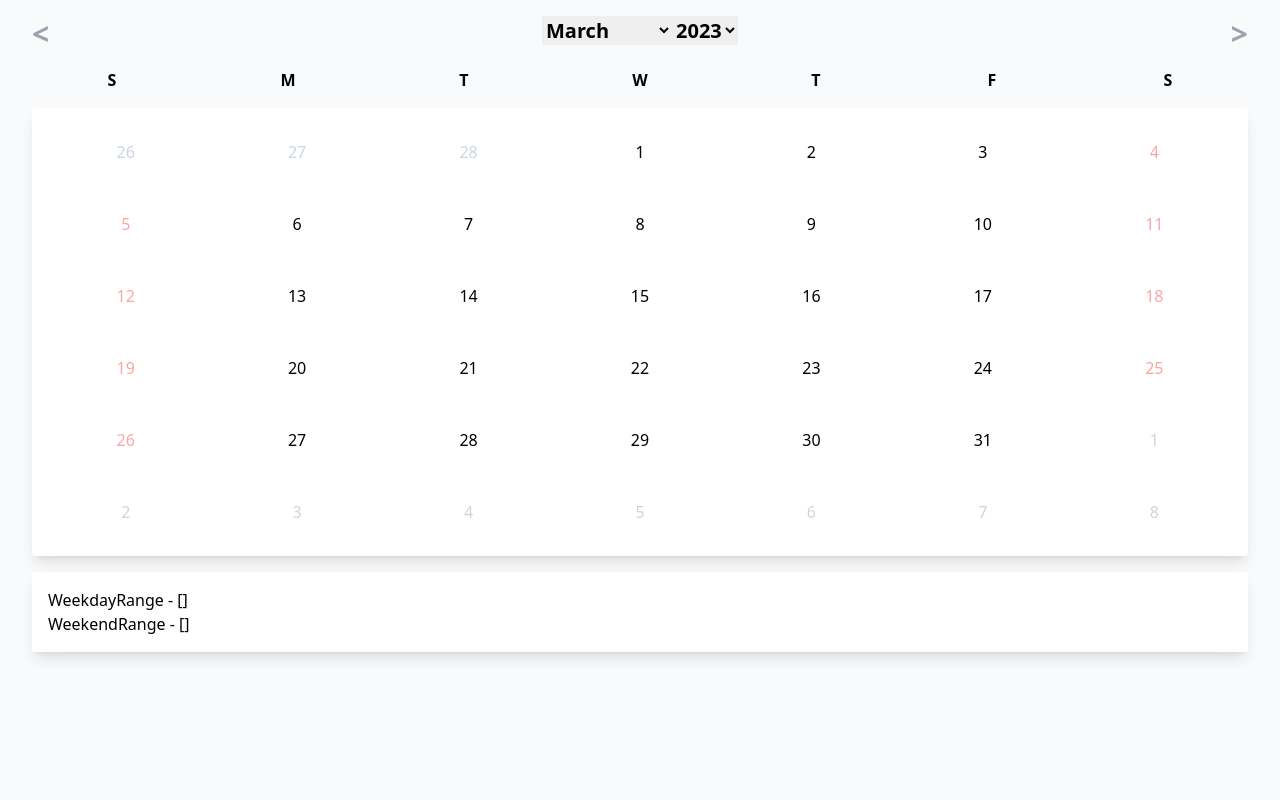
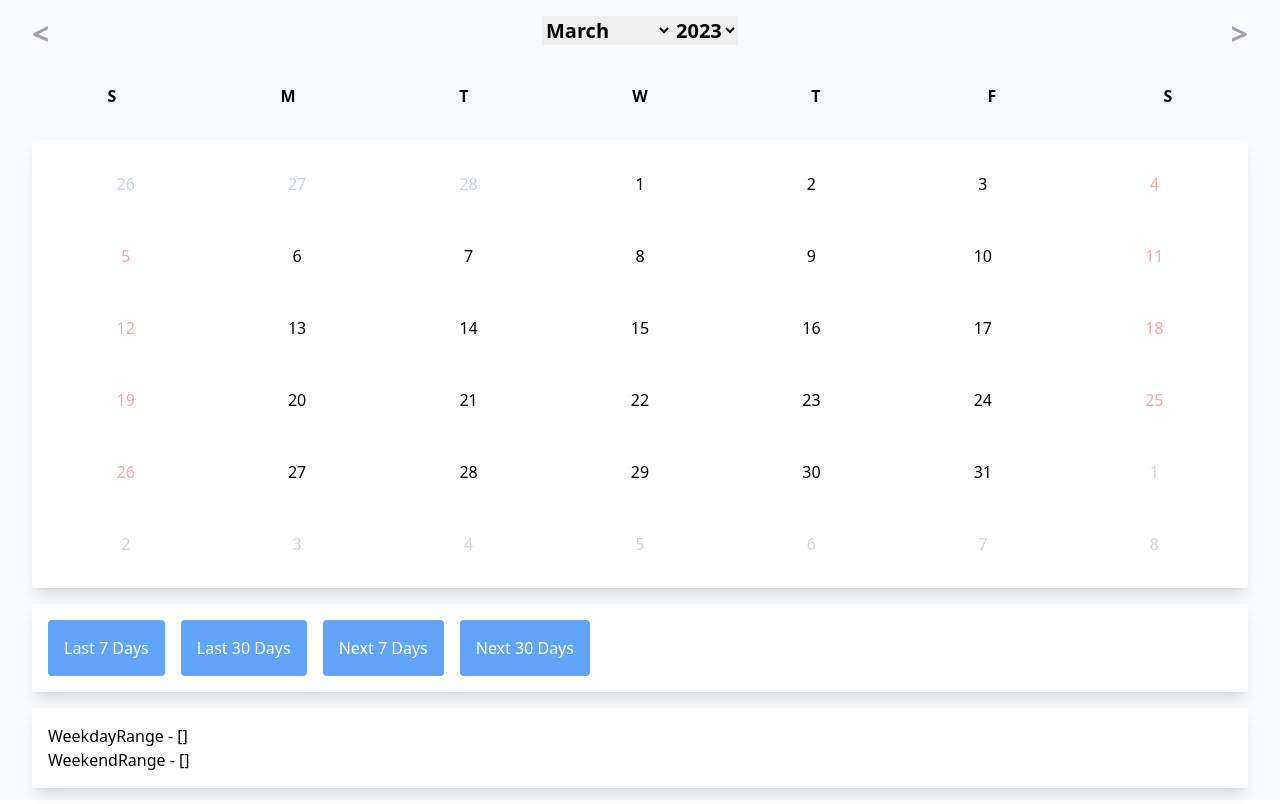
Before and after one commit to bkthigpen/business-day-datepicker-range, a React (Vite) app: page / in a window 1280 px wide. Built offline with nearby package versions, Linux system fonts and the light colour scheme.

Commit message:
Adds prop that allows users to define a set selectable range

```diff
--- a/src/App.tsx
+++ b/src/App.tsx
@@ -1,10 +1,33 @@
 import Calendar from 'components/Calendar';
+
+const predefinedDateRanges = [
+  {
+    startDate: new Date(new Date().setDate(new Date().getDate() - 7)),
+    stopDate: new Date(),
+    description: 'Last 7 Days',
+  },
+  {
+    startDate: new Date(new Date().setDate(new Date().getDate() - 30)),
+    stopDate: new Date(),
+    description: 'Last 30 Days',
+  },
+  {
+    startDate: new Date(),
+    stopDate: new Date(new Date().setDate(new Date().getDate() + 7)),
+    description: 'Next 7 Days',
+  },
+  {
+    startDate: new Date(),
+    stopDate: new Date(new Date().setDate(new Date().getDate() + 30)),
+    description: 'Next 30 Days',
+  },
+];
 
 function App() {
   return (
     <div className="h-screen bg-slate-50">
       <div className="container= mx-auto px-4">
-        <Calendar />
+        <Calendar dates={predefinedDateRanges} />
       </div>
     </div>
   );
--- a/src/components/Calendar/DateNav.tsx
+++ b/src/components/Calendar/DateNav.tsx
@@ -30,6 +30,7 @@ function DateNav({
       >
         {'<'}
       </button>
+      {/* Componentize Select Dropdown */}
       <div className="text-xl">
         <select value={month} onChange={onMonthChange}>
           {Object.entries(monthDropdown).map(([key, value]) => {
--- a/src/components/Calendar/index.tsx
+++ b/src/components/Calendar/index.tsx
@@ -1,4 +1,4 @@
-import { useState } from 'react';
+import { useState, useEffect } from 'react';
 import { v4 as uuidv4 } from 'uuid';
 import {
   buildCalendar,
@@ -20,12 +20,23 @@ import {
 import DayButton from './DayButton';
 import DateNav from './DateNav';
 
-function Calendar() {
+type StartStopType = {
+  startDate: Date;
+  stopDate: Date;
+  description: string;
+};
+
+type CalendarProps = {
+  dates: StartStopType[];
+};
+
+function Calendar({ dates }: CalendarProps): JSX.Element {
   // current state of the calendar
   const [calendarMonth, setCalendarMonth] = useState<number>(month);
   const [calendarYear, setCalendarYear] = useState<number>(year);
 
   const [selectedStartDate, setSelectedStartDate] = useState<string>('');
+  const [selectedStopDate, setSelectedStopDate] = useState<string>('');
   const [dateSelectCount, setDateSelectCount] = useState<number>(0);
 
   const [weekdayRange, setWeekdayRange] = useState<string[]>([]);
@@ -45,6 +56,13 @@ function Calendar() {
   );
 
   const firstDayWeek = firstDayOfTheWeek(calendarYear, calendarMonth);
+
+  const resetDateAndWeekendRangeState = (): void => {
+    setWeekdayRange([]);
+    setWeekendRange([]);
+    setSelectedStartDate('');
+    setSelectedStopDate('');
+  };
 
   const handlePrevState = (): void => {
     if (calendarMonth === 0) {
@@ -67,12 +85,17 @@ function Calendar() {
   const handleDayButtonClick = (
     event: React.MouseEvent<HTMLButtonElement>
   ): void => {
+    resetDateAndWeekendRangeState();
     const toDate = new Date(event.currentTarget.value);
     if (dateSelectCount === 0) {
       setSelectedStartDate(event.currentTarget.value);
       setDateSelectCount(dateSelectCount + 1);
     } else if (dateSelectCount === 1) {
       const startDate = new Date(selectedStartDate);
+      setSelectedStopDate(event.currentTarget.value);
+      // const stopDate = new Date(selectedStopDate);
+
+      // console.log('stopDate', selectedStopDate);
 
       // Fun little TS issue I was not aware of about sorting dates
       // checking the valueOf in the sort return argument fixes it
@@ -98,6 +121,7 @@ function Calendar() {
       setDateSelectCount(dateSelectCount + 1);
     } else {
       setSelectedStartDate(event.currentTarget.value);
+      setSelectedStopDate('');
       setWeekdayRange([]);
       setWeekendRange([]);
       setDateSelectCount(1);
@@ -123,6 +147,31 @@ function Calendar() {
     firstDayWeek
   );
 
+  // break into a hook
+  useEffect(() => {
+    if (selectedStartDate && selectedStopDate) {
+      resetDateAndWeekendRangeState();
+      const orderDates = [
+        new Date(selectedStartDate),
+        new Date(selectedStopDate),
+      ].sort((a, b) => a.valueOf() - b.valueOf());
+
+      datesInRange(orderDates[0], orderDates[1]).forEach((date) => {
+        if (isWeekend(date)) {
+          setWeekendRange((prevState) => [
+            ...prevState,
+            date.toLocaleDateString(),
+          ]);
+        } else {
+          setWeekdayRange((prevState) => [
+            ...prevState,
+            date.toLocaleDateString(),
+          ]);
+        }
+      });
+    }
+  }, [selectedStartDate, selectedStopDate]);
+
   return (
     <div className="overflow-hidden p-4">
       <DateNav
@@ -137,7 +186,7 @@ function Calendar() {
       />
       <div className="grid grid-cols-7 gap-4 text-center my-4">
         {Object.values(dayOfWeekMap).map((dayOf) => (
-          <div key={uuidv4()} className="font-bold">
+          <div key={uuidv4()} className="font-bold p-4">
             {dayOf}
           </div>
         ))}
@@ -175,6 +224,23 @@ function Calendar() {
           );
         })}
       </div>
+      <div className="mt-4 p-4 bg-white shadow-lg">
+        {dates.map((date) => {
+          return (
+            <button
+              key={uuidv4()}
+              type="button"
+              className="bg-blue-400 p-4 text-white rounded mr-4"
+              onClick={() => {
+                setSelectedStartDate(date.startDate.toLocaleDateString());
+                setSelectedStopDate(date.stopDate.toLocaleDateString());
+              }}
+            >
+              {date.description}
+            </button>
+          );
+        })}
+      </div>
       <div className="mt-4 p-4 bg-white shadow-lg overflow-x-scroll">
         <div>WeekdayRange - {JSON.stringify(weekdayRange)}</div>
         <div>WeekendRange - {JSON.stringify(weekendRange)}</div>
```
Also changed, not shown: 1 other file (tests, documents, lock files or other folders).
